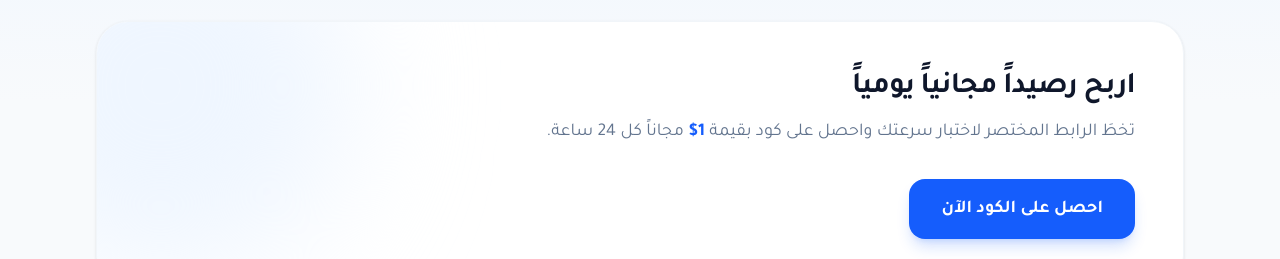
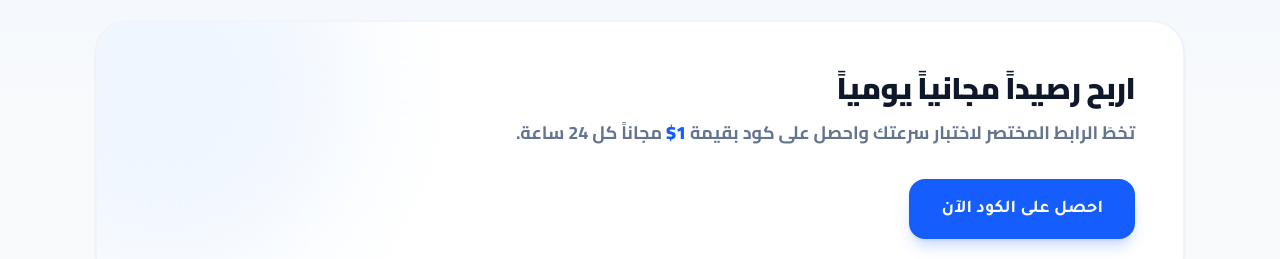
Before and after one commit to khalidalfarsi561/Oboor-V3, a Next.js app: page / in a window 1280 px wide. Shown: the part 154-413 px from the top of the page. Built offline with nearby package versions, Linux system fonts and the light colour scheme; no server answers.

Commit message:
feat: apply custom fonts to hero and claim headings
Use font-inkbrush and font-lotus classes for the title and description text
across HomeHero and HomeClaim components.

```diff
--- a/app/components/home/HomeClaim.tsx
+++ b/app/components/home/HomeClaim.tsx
@@ -35,10 +35,10 @@ export const HomeClaim = ({
       className="mb-12 rounded-[24px] border border-slate-200 bg-slate-50 p-6 sm:rounded-[32px] sm:p-8 md:mb-20 md:p-10"
     >
       <div className="mx-auto max-w-xl text-center md:mx-0 md:text-right">
-        <h2 className="mb-2 text-xl font-bold text-slate-900 sm:mb-3 sm:text-2xl">
+        <h2 className="font-inkbrush mb-4 text-xl font-bold text-slate-900 sm:mb-3 sm:text-2xl">
           {UI_MESSAGES.home.claimTitle}
         </h2>
-        <p className="mb-6 text-sm text-slate-500 md:text-base">
+        <p className="font-lotus mb-6 text-sm text-slate-500 md:text-base">
           {UI_MESSAGES.home.claimDesc}
         </p>
 
--- a/app/components/home/HomeHero.tsx
+++ b/app/components/home/HomeHero.tsx
@@ -25,10 +25,10 @@ export const HomeHero = ({
 
     <div className="relative z-10 flex w-full flex-col items-center justify-between gap-8 text-center md:flex-row md:text-right">
       <div>
-        <h2 className="mb-3 text-2xl font-bold tracking-tight text-slate-900 md:text-3xl">
+        <h2 className="font-inkbrush mb-3 text-xl font-bold tracking-tight text-slate-900 md:text-3xl">
           {UI_MESSAGES.home.heroTitle}
         </h2>
-        <p className="mb-6 text-base leading-relaxed text-slate-500 sm:mb-8 md:text-lg">
+        <p className="font-lotus mb-6 text-sm leading-relaxed text-slate-500 sm:mb-8 md:text-lg">
           {UI_MESSAGES.home.heroDescStart}
           <strong className="text-blue-600">1$</strong>
           {UI_MESSAGES.home.heroDescEnd}
```
